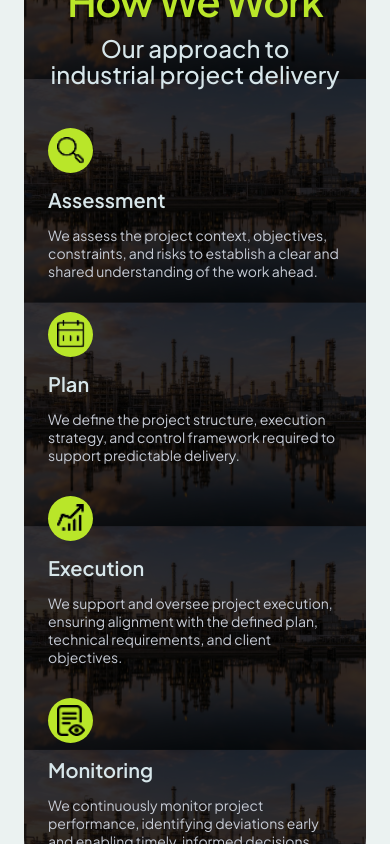
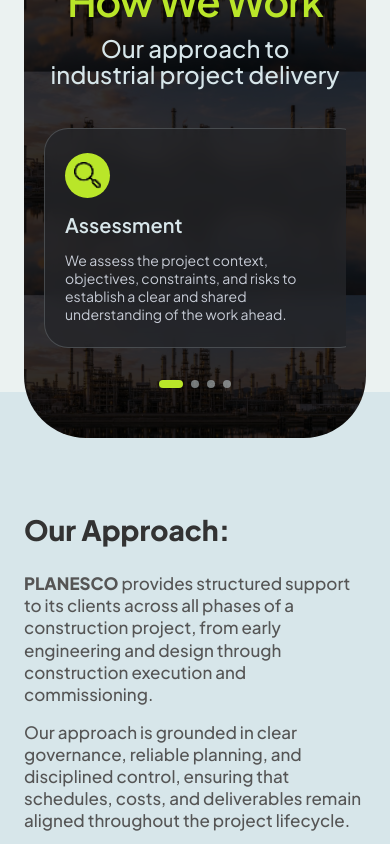
Before and after one commit to Planesco/Planesco, a Next.js app: page /en in a window 390 px wide. Shown: the part 1580-2424 px from the top of the page. Built offline with nearby package versions, Linux system fonts and the light colour scheme.

Commit message:
Added How We Work Carrousel

```diff
--- a/components/HowWeWork.tsx
+++ b/components/HowWeWork.tsx
@@ -1,5 +1,6 @@
 import { getTranslations } from "next-intl/server";
 import StepIcon from "./StepIcon";
+import HowWeWorkCarousel from "./HowWeWorkCarousel";
 
 const STEP_ICONS = [
   "/icons/assessment.png",   // 1. Assessment
@@ -43,7 +44,9 @@ export default async function HowWeWork() {
             </p>
           </div>
 
-          <div className="grid w-full gap-8 md:grid-cols-2 lg:grid-cols-4">
+          <HowWeWorkCarousel steps={steps} icons={STEP_ICONS} />
+
+          <div className="hidden w-full gap-8 md:grid md:grid-cols-2 lg:grid-cols-4">
             {steps.map((step, i) => (
               <div
                 key={step.title}
--- /dev/null
+++ b/components/HowWeWorkCarousel.tsx
@@ -0,0 +1,81 @@
+"use client";
+
+import { useRef, useState } from "react";
+import StepIcon from "./StepIcon";
+
+type Step = { title: string; description: string };
+
+export default function HowWeWorkCarousel({
+  steps,
+  icons,
+}: {
+  steps: Step[];
+  icons: readonly string[];
+}) {
+  const scrollRef = useRef<HTMLDivElement>(null);
+  const [activeIndex, setActiveIndex] = useState(0);
+
+  const goToSlide = (index: number) => {
+    const el = scrollRef.current;
+    if (!el) return;
+    const slide = el.querySelector(`[data-how-step="${index}"]`) as HTMLElement;
+    slide?.scrollIntoView({ behavior: "smooth", block: "nearest", inline: "start" });
+    setActiveIndex(index);
+  };
+
+  const handleScroll = () => {
+    const el = scrollRef.current;
+    if (!el) return;
+    const scrollLeft = el.scrollLeft;
+    const cardWidth = el.offsetWidth;
+    const index = Math.round(scrollLeft / cardWidth);
+    setActiveIndex(Math.min(index, steps.length - 1));
+  };
+
+  return (
+    <div className="md:hidden w-full">
+      <div
+        ref={scrollRef}
+        onScroll={handleScroll}
+        className="flex snap-x snap-mandatory overflow-x-auto gap-4 pb-4 -mx-1 px-1 scroll-smooth"
+        style={{ scrollbarWidth: "none", msOverflowStyle: "none" }}
+      >
+        {steps.map((step, i) => (
+          <div
+            key={step.title}
+            data-how-step={i}
+            className="flex shrink-0 w-[calc(100vw-40px)] max-w-[320px] snap-center snap-always flex-col gap-3.5 rounded-xl bg-[#25262a]/80 backdrop-blur px-5 py-6 border border-[#D7E6EA]/20"
+          >
+            <div className="flex items-center gap-3">
+              <div
+                className="relative flex h-[45px] w-[45px] shrink-0 items-center justify-center rounded-full bg-[#B9E629] text-[18px] font-bold text-[#1C1E1F]"
+                aria-hidden
+              >
+                <StepIcon src={icons[i]} stepNumber={i + 1} />
+              </div>
+            </div>
+            <h3 className="text-[20px] font-semibold leading-[25px] text-[#D7E6EA]">
+              {step.title}
+            </h3>
+            <p className="text-[14px] font-normal leading-[18px] text-[#C7CCD6]">
+              {step.description}
+            </p>
+          </div>
+        ))}
+      </div>
+      <div className="flex justify-center gap-2 mt-4">
+        {steps.map((_, i) => (
+          <button
+            key={i}
+            type="button"
+            aria-label={`Go to step ${i + 1}`}
+            onClick={() => goToSlide(i)}
+            className={`h-2 rounded-full transition-all ${
+              i === activeIndex ? "w-6 bg-[#B9E629]" : "w-2 bg-[#D7E6EA]/50"
+            }`}
+          />
+        ))}
+      </div>
+    </div>
+  );
+}
```
